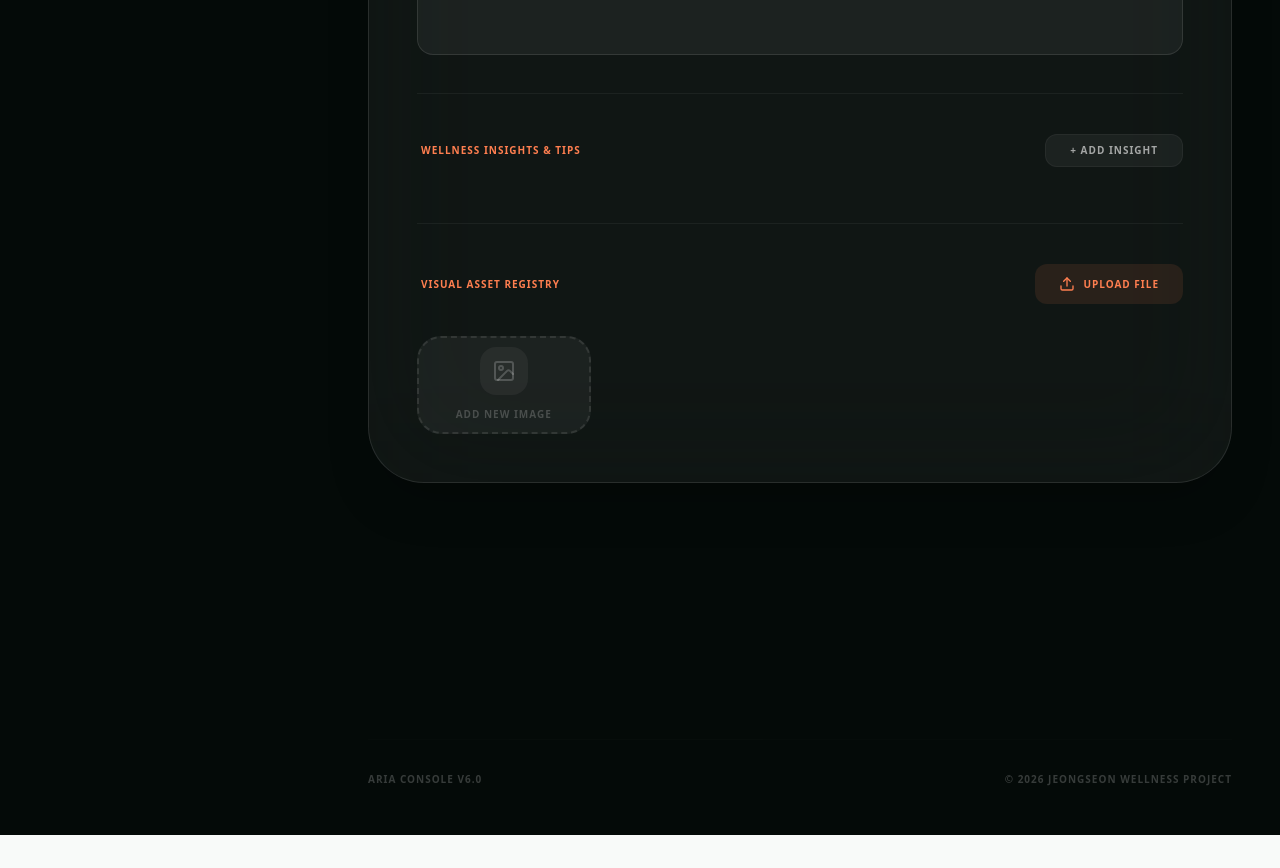
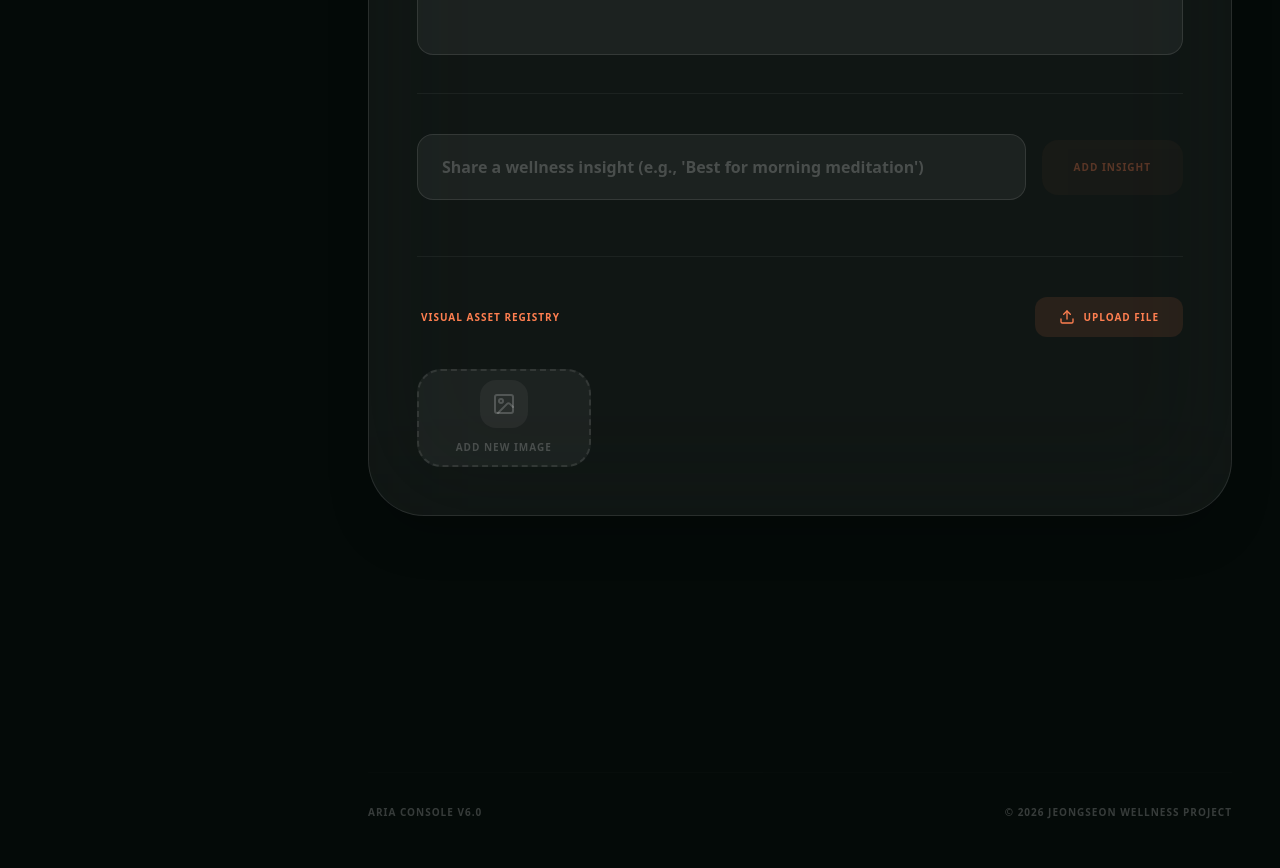
Before and after one commit to hpeerage/aria, a Next.js app: page /aria/admin/places/new in a window 1280 px wide. Shown: the part 880-1748 px from the top of the page. Before the commit the page ends 1715 px from the top, so only its background shows below. Built offline with nearby package versions, Linux system fonts and the light colour scheme.

Commit message:
fix: 웰니스 팁(Wellness Insights & Tips) 데이터 연동 및 관리 도구 UI 개선

```diff
--- a/src/components/PlaceDetailClient.tsx
+++ b/src/components/PlaceDetailClient.tsx
@@ -190,11 +190,21 @@ export default function PlaceDetailClient({ place, nearbyPlaces }: PlaceDetailCl
                     Wellness Insight
                   </div>
                   <h3 className="text-2xl font-black text-forest">{dict.common.wellnessTip}</h3>
-                  <p className="text-forest/60 font-bold leading-relaxed">
-                    82개의 관광 자원 중 한 곳인 이곳은 특히 아침의 정운과 저녁의 노을이 아름다운 곳입니다.
-                    스마트폰을 잠시 내려놓고 공간이 들려주는 소리에 집중해 보세요.
-                    이곳의 기운은 당신의 지친 영혼에 새로운 질서를 부여할 것입니다.
-                  </p>
+                  <div className="space-y-3">
+                    {displayPlace.wellnessTips && displayPlace.wellnessTips.length > 0 ? (
+                      displayPlace.wellnessTips.map((tip, idx) => (
+                        <div key={idx} className="flex gap-3 text-sm font-bold text-forest/60 dark:text-white/60 leading-relaxed list-item list-inside marker:text-accent">
+                          {tip}
+                        </div>
+                      ))
+                    ) : (
+                      <p className="text-sm font-bold text-forest/60 dark:text-white/60 leading-relaxed">
+                        82개의 관광 자원 중 한 곳인 이곳은 특히 아침의 정운과 저녁의 노을이 아름다운 곳입니다.
+                        스마트폰을 잠시 내려놓고 공간이 들려주는 소리에 집중해 보세요.
+                        이곳의 기운은 당신의 지친 영혼에 새로운 질서를 부여할 것입니다.
+                      </p>
+                    )}
+                  </div>
                 </div>
               </div>
             </motion.div>
--- a/src/components/admin/PlaceEditForm.tsx
+++ b/src/components/admin/PlaceEditForm.tsx
@@ -17,6 +17,7 @@ export default function PlaceEditForm({ isNew = false }: { isNew?: boolean }) {
   const [formData, setFormData] = useState<Place | null>(null);
   const [images, setImages] = useState<string[]>([]);
   const [wellnessTips, setWellnessTips] = useState<string[]>([]);
+  const [tipInput, setTipInput] = useState("");
   const [isSaving, setIsSaving] = useState(false);
   const [isSuccess, setIsSuccess] = useState(false);
   const [isLoading, setIsLoading] = useState(true);
@@ -111,8 +112,10 @@ export default function PlaceEditForm({ isNew = false }: { isNew?: boolean }) {
   };
 
   const handleAddTip = () => {
-    const newTip = prompt("Enter a new wellness insight/tip:");
-    if (newTip) setWellnessTips([...wellnessTips, newTip]);
+    if (tipInput.trim()) {
+      setWellnessTips([...wellnessTips, tipInput.trim()]);
+      setTipInput("");
+    }
   };
 
   const removeTip = (idx: number) => {
@@ -273,16 +276,24 @@ export default function PlaceEditForm({ isNew = false }: { isNew?: boolean }) {
              </div>
 
              <div className="md:col-span-2 space-y-6 pt-10 border-t border-white/5">
-                <div className="flex items-center justify-between">
-                   <div className="space-y-1">
-                      <p className="text-[10px] font-black uppercase tracking-widest text-accent px-1">Wellness Insights & Tips</p>
+                <div className="flex flex-col md:flex-row gap-4 items-start md:items-center justify-between">
+                   <div className="flex-1 w-full relative">
+                     <input
+                       type="text"
+                       value={tipInput}
+                       onChange={(e) => setTipInput(e.target.value)}
+                       placeholder="Share a wellness insight (e.g., 'Best for morning meditation')"
+                       className="w-full px-6 py-5 bg-white/5 border border-white/10 rounded-2xl text-white placeholder:text-white/20 focus:ring-2 focus:ring-accent outline-none transition-all font-bold"
+                       onKeyDown={(e) => e.key === 'Enter' && (e.preventDefault(), handleAddTip())}
+                     />
                    </div>
                    <button
                     type="button"
                     onClick={handleAddTip}
-                    className="px-6 py-2 bg-white/5 hover:bg-white/10 border border-white/5 text-[10px] font-black text-white/60 hover:text-white uppercase tracking-widest rounded-xl transition-all"
+                    disabled={!tipInput.trim()}
+                    className="px-8 py-5 bg-accent/10 hover:bg-accent text-accent hover:text-white text-[10px] font-black uppercase tracking-widest rounded-2xl transition-all disabled:opacity-30"
                    >
-                    + Add Insight
+                    Add Insight
                    </button>
                 </div>
                 <div className="space-y-3">
```
